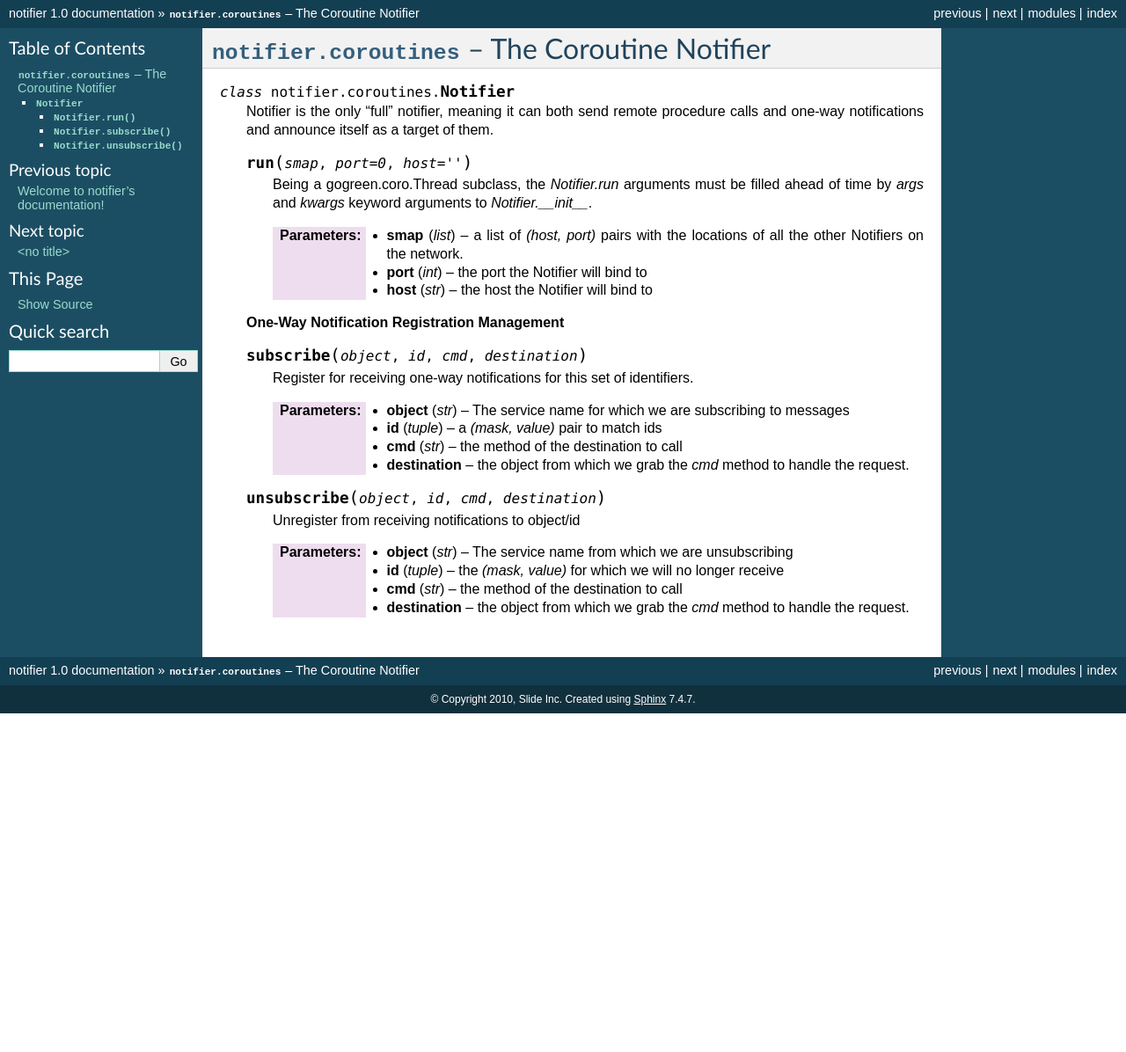
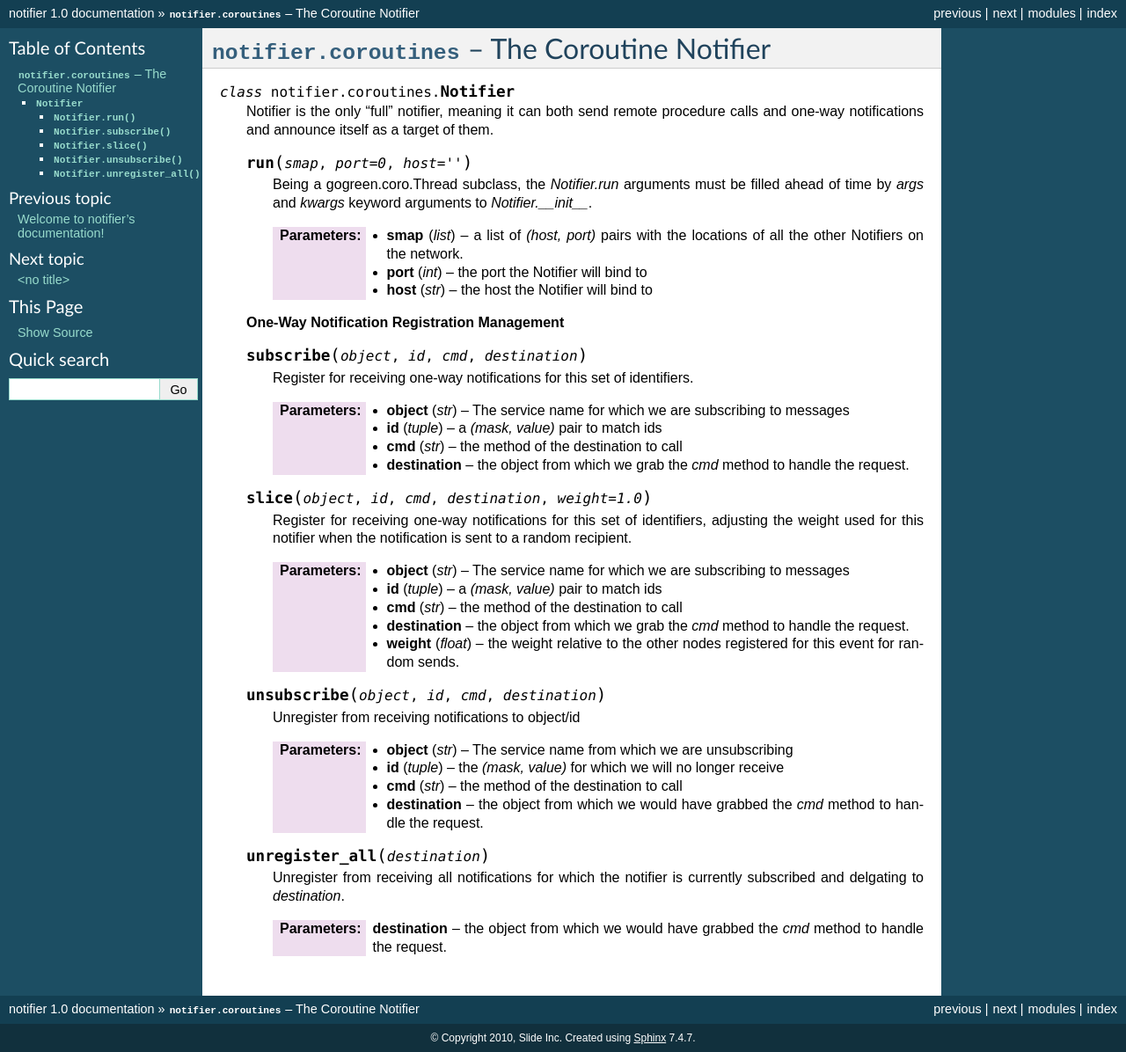
Before and after one commit to slideinc/notifier, a Sphinx documentation site: the page built from docs/source/notifier/coroutines.rst, in a window 1280 px wide. Shown: the whole page at 88% size. Built offline with Sphinx 7.4.7, drawn with Linux system fonts in a browser that asks for light colours; before the commit the page ends 900 px from its top, so only the background shows below that.

Commit message:
document the rest of one-way registration

```diff
--- a/docs/source/notifier/coroutines.rst
+++ b/docs/source/notifier/coroutines.rst
@@ -44,6 +44,27 @@
             the object from which we grab the *cmd* method to handle the
             request.
 
+    .. method:: slice(object, id, cmd, destination, weight=1.0)
+
+        Register for receiving one-way notifications for this set of
+        identifiers, adjusting the weight used for this notifier when the
+        notification is sent to a random recipient.
+
+        :param object:
+            The service name for which we are subscribing to messages
+        :type object: str
+        :param id: a *(mask, value)* pair to match ids
+        :type id: tuple
+        :param cmd: the method of the destination to call
+        :type cmd: str
+        :param destination:
+            the object from which we grab the *cmd* method to handle the
+            request.
+        :param weight:
+            the weight relative to the other nodes registered for
+            this event for random sends.
+        :type weight: float
+
     .. method:: unsubscribe(object, id, cmd, destination)
 
         Unregister from receiving notifications to object/id
@@ -56,5 +77,14 @@
         :param cmd: the method of the destination to call
         :type cmd: str
         :param destination:
-            the object from which we grab the *cmd* method to handle the
-            request.
+            the object from which we would have grabbed the *cmd* method to
+            handle the request.
+
+    .. method:: unregister_all(destination)
+
+        Unregister from receiving all notifications for which the notifier is
+        currently subscribed and delgating to *destination*.
+
+        :param destination:
+            the object from which we would have grabbed the *cmd* method to
+            handle the request.
```
